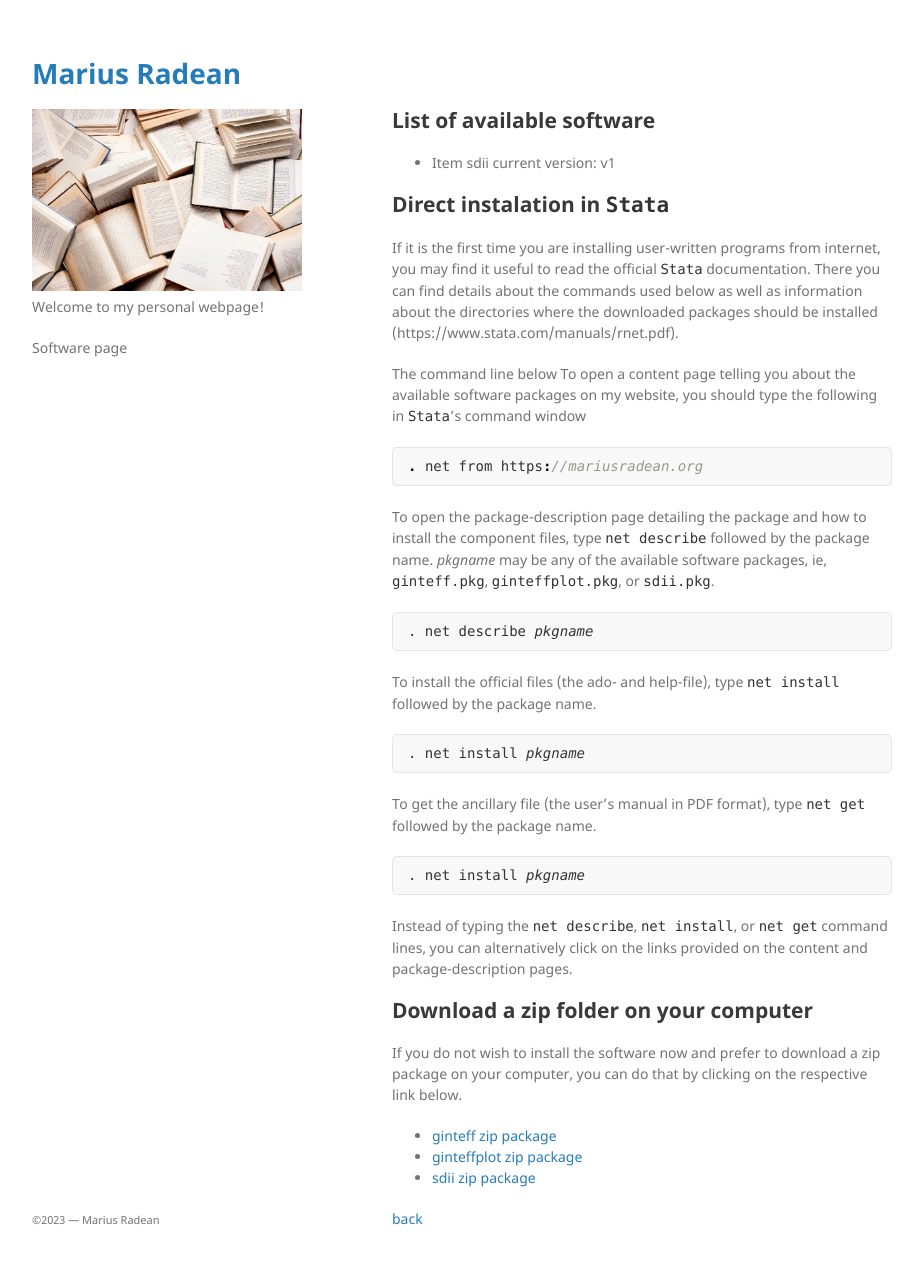
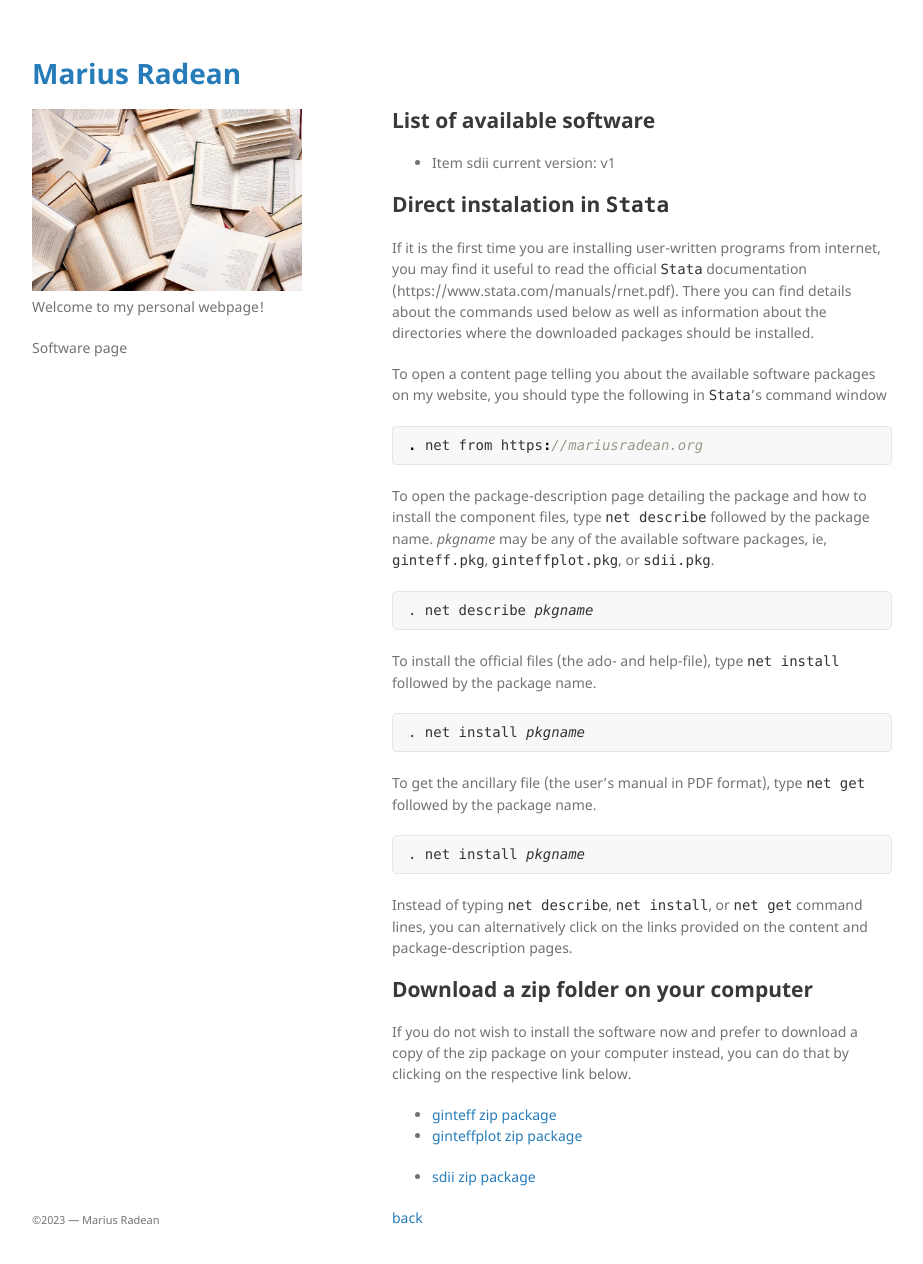
Before and after one commit to mradean/mradean.github.io, a Jekyll site: the page built from software.md, in a window 1280 px wide and 1299 px high. Shown: the top 1264 px of the window, without its empty margins (178-1101 px from the left). Built offline with Jekyll 4.4.1, drawn with Linux system fonts in a browser that asks for light colours; our own code applies the rules of GitHub Pages for plain Markdown files.

Commit message:
Update software.md

````diff
--- a/software.md
+++ b/software.md
@@ -10,9 +10,9 @@ layout: default
 
 ## Direct instalation in ```Stata```
 
-If it is the first time you are installing user-written programs from internet, you may find it useful to read the official ```Stata``` documentation. There you can find details about the commands used below as well as information about the directories where the downloaded packages should be installed (https://www.stata.com/manuals/rnet.pdf).
+If it is the first time you are installing user-written programs from internet, you may find it useful to read the official ```Stata``` documentation (https://www.stata.com/manuals/rnet.pdf). There you can find details about the commands used below as well as information about the directories where the downloaded packages should be installed.
 
-The command line below To open a content page telling you about the available software packages on my website, you should type the following in ```Stata```'s command window
+To open a content page telling you about the available software packages on my website, you should type the following in ```Stata```'s command window
 
 ```stata
 . net from https://mariusradean.org
@@ -36,14 +36,15 @@
 . net install <i>pkgname</i>
 </pre>
 
-Instead of typing the ```net describe```, ```net install```, or ```net get``` command lines, you can alternatively click on the links provided on the content and package-description pages.
+Instead of typing ```net describe```, ```net install```, or ```net get``` command lines, you can alternatively click on the links provided on the content and package-description pages.
 
 ## Download a zip folder on your computer
 
-If you do not wish to install the software now and prefer to download a zip package on your computer, you can do that by clicking on the respective link below.
+If you do not wish to install the software now and prefer to download a copy of the zip package on your computer instead, you can do that by clicking on the respective link below.
 
 * [ginteff zip package][1]
 * [ginteffplot zip package][2]
+
 * [sdii zip package][3]
 
 [1]:https://mradean.github.io/minimal//ginteff_program.zip
````
